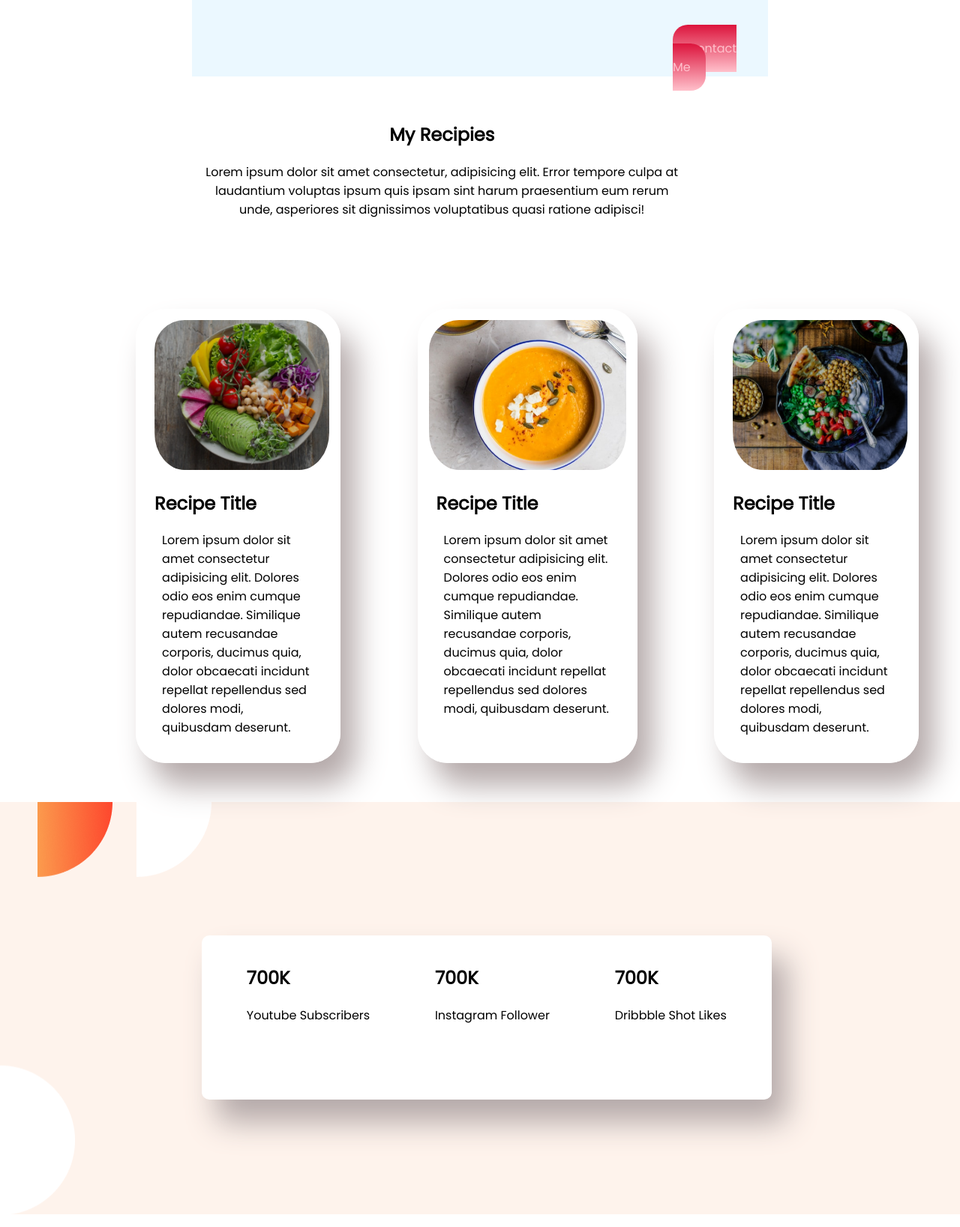
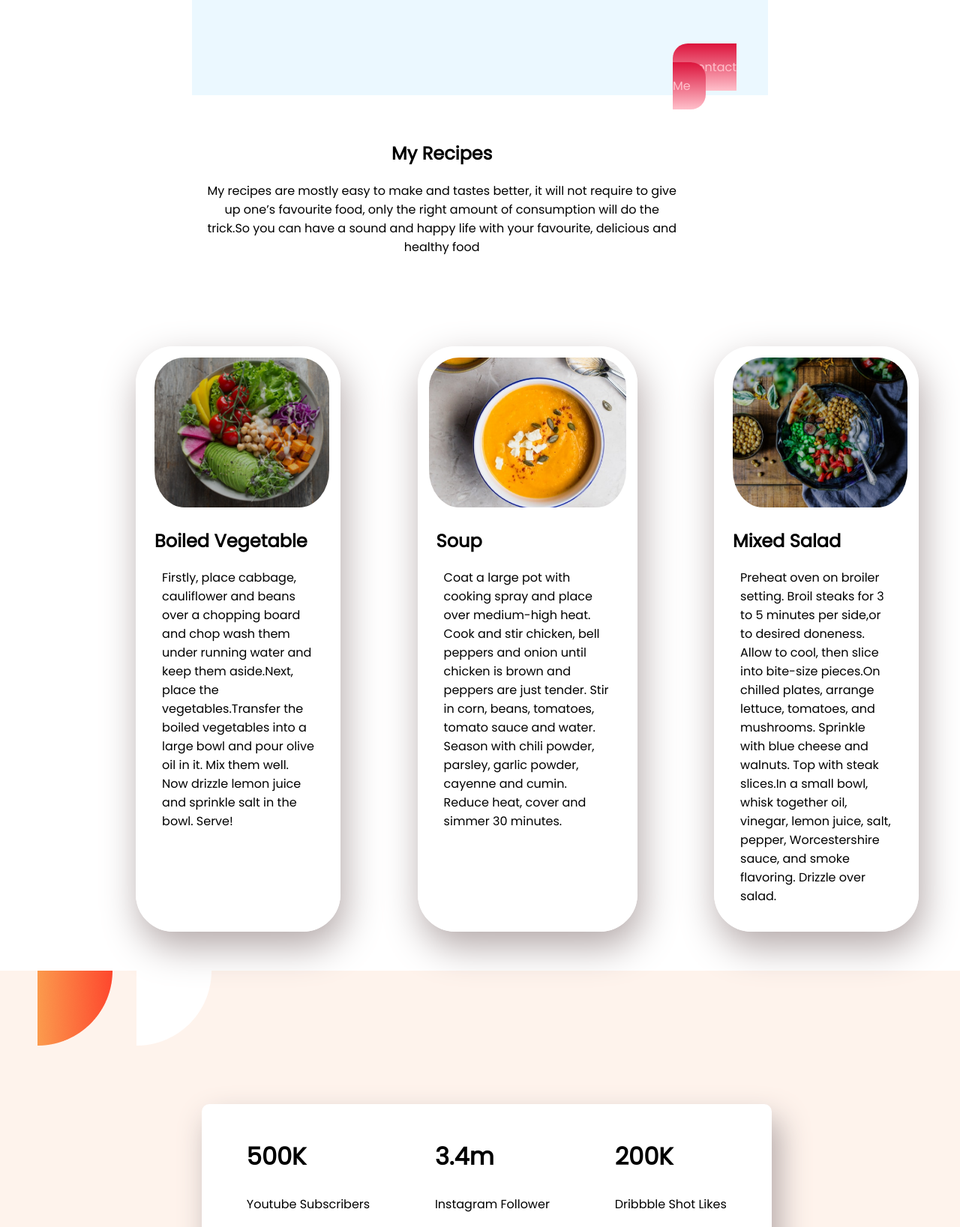
Before and after one commit to NadiaPeeya/food-network, a plain HTML site: page index.html in a window 1280 px wide. Shown: the part 1081-2718 px from the top of the page at 75% size. Drawn offline with Linux system fonts and the light colour scheme.

Commit message:
some files removed

```diff
--- a/index.html
+++ b/index.html
@@ -22,14 +22,15 @@
 
                     Just Eat <span class="healthy-color">Healthy</span> <br>
 
-                    With <span class="orange-color">Food Network</span></h1>
+                    With <span class="orange-color">Food</span> Network</h1>
 
 
-                <p>Imagine you don't need a diet because we provide
+                <p>Just Imagine! you don't need a diet As we provide
 
-                    healthy and delicious food for you</p>
+                    healthy and delicious food for you.So dont late, grab your favourite food from here</p>
 
-                <a class="button" target="_blank" href="">Order</a>
+                <a class="button" target="_blank"
+                    href="https://www.hsph.harvard.edu/nutritionsource/food-features/">Order</a>
             </div>
 
             <div>
@@ -53,29 +54,27 @@
 
             <div>
 
-                <h1>About Me</h1>
+                <h2>About Me</h2>
 
-                <p>Lorem ipsum dolor sit amet consectetur adipisicing elit. Ratione beatae assumenda, quisquam possimus
-                    repellat
-                    voluptate! Perspiciatis, at unde, voluptate vero exercitationem, voluptatem similique soluta atque
-                    distinctio
-                    accusamus consequuntur. Atque, officia.</p>
+                <p>I am a women's health nutritionist, I help women find food freedom and helping to improve life using
+                    food and nutrition to manage one's digestive health. From eating disorder recovery to body image
+                    healing, I will guide you on your path to a healthy lifestyle.</p>
 
-                <a class="button" target="_blank" href="">Contact Me</a>
+                <a class="button" target="_blank" href="https://www.linkedin.com/in/nadia-peeya-086104187/">Contact
+                    Me</a>
 
             </div>
         </div>
     </section>
 
 
-    <section id="my-recipies">
+    <section id="my-recipes">
 
         <div class="center">
-            <h2>My Recipies</h2>
-            <p>Lorem ipsum dolor sit amet consectetur, adipisicing elit. Error tempore culpa at laudantium voluptas
-                ipsum
-                quis ipsam sint harum praesentium eum rerum unde, asperiores sit dignissimos voluptatibus quasi ratione
-                adipisci!</p>
+            <h2>My Recipes</h2>
+            <p>My recipes are mostly easy to make and tastes better, it will not require to give up one’s favourite
+                food, only the right amount of consumption will do the trick.So you can have a sound and happy life with
+                your favourite, delicious and healthy food </p>
         </div>
 
         <div class="arranged-flexible">
@@ -84,30 +83,33 @@
                 <span class="image-width">
                     <img src="food/pic2.png" alt="loading">
                 </span>
-                <h2 class="recipe-title">Recipe Title</h2>
-                <p class="food-recipe">Lorem ipsum dolor sit amet consectetur adipisicing elit. Dolores odio eos enim
-                    cumque repudiandae.
-                    Similique autem recusandae corporis, ducimus quia, dolor obcaecati incidunt repellat repellendus sed
-                    dolores modi, quibusdam deserunt.</p>
+                <h2 class="recipe-title">Boiled Vegetable</h2>
+                <p class="food-recipe">Firstly, place cabbage, cauliflower and beans over a chopping board and chop
+                    wash them under running water and keep them aside.Next, place the vegetables.Transfer the boiled
+                    vegetables into a large bowl and pour olive oil in it. Mix
+                    them well. Now drizzle lemon juice and
+                    sprinkle salt in the bowl. Serve!
+                </p>
             </div>
 
             <div class="solid-border">
                 <img src="food/pic3.png" alt="loading">
-                <h2 class="recipe-title">Recipe Title</h2>
-                <p class="food-recipe">Lorem ipsum dolor sit amet consectetur adipisicing elit. Dolores odio eos enim
-                    cumque repudiandae.
-                    Similique autem recusandae corporis, ducimus quia, dolor obcaecati incidunt repellat repellendus sed
-                    dolores modi, quibusdam deserunt.</p>
+                <h2 class="recipe-title">Soup</h2>
+                <p class="food-recipe">Coat a large pot with cooking spray and place over medium-high heat. Cook and
+                    stir chicken, bell peppers and onion until chicken is brown and peppers are just tender. Stir in
+                    corn, beans, tomatoes, tomato sauce and water. Season with chili powder, parsley, garlic powder,
+                    cayenne and cumin. Reduce heat, cover and simmer 30 minutes.</p>
             </div>
             <div class="solid-border">
                 <span class="image-width">
                     <img src="food/pic4.png" alt="loading">
                 </span>
-                <h2 class="recipe-title">Recipe Title</h2>
-                <p class="food-recipe">Lorem ipsum dolor sit amet consectetur adipisicing elit. Dolores odio eos enim
-                    cumque repudiandae.
-                    Similique autem recusandae corporis, ducimus quia, dolor obcaecati incidunt repellat repellendus sed
-                    dolores modi, quibusdam deserunt.</p>
+                <h2 class="recipe-title">Mixed Salad</h2>
+                <p class="food-recipe">Preheat oven on broiler setting. Broil steaks for 3 to 5 minutes per side,or to
+                    desired doneness. Allow to cool, then slice into bite-size pieces.On chilled plates, arrange
+                    lettuce, tomatoes, and mushrooms. Sprinkle with blue cheese and walnuts. Top with steak slices.In a
+                    small bowl, whisk together oil, vinegar, lemon juice, salt, pepper, Worcestershire sauce, and smoke
+                    flavoring. Drizzle over salad.</p>
             </div>
         </div>
     </section>
@@ -117,17 +119,17 @@
 
         <div class="arranged-width arranged-flexible ending-box">
             <div>
-                <h1>700K</h1>
+                <h1>500K</h1>
                 <P>Youtube Subscribers</P>
             </div>
 
             <div>
-                <h1>700K</h1>
+                <h1>3.4m</h1>
                 <P>Instagram Follower</P>
             </div>
 
             <div>
-                <h1>700K</h1>
+                <h1>200K</h1>
                 <P>Dribbble Shot Likes</P>
             </div>
         </div>
@@ -140,7 +142,8 @@
 
     <footer>
 
-        <h1>Food Network</h1>
+        <h1><span class="orange-color">Food</span>
+            Network</h1>
         <p>Eat healthy and live a sound healthy weathly happy life</p>
 
 
--- a/style.css
+++ b/style.css
@@ -3,6 +3,11 @@ body{
     font-family: 'Poppins', sans-serif;
     margin: 0%;
 
+}
+
+h1{
+    font-weight: 900;
+    font-size: 200%;
 }
 
 p{
@@ -33,10 +38,19 @@ p{
     margin-left:21%;
     margin-top: 10%;
     margin-bottom: 10%;
-    box-shadow: 20px 30px 40px rgb(180, 169, 169);
+    box-shadow: 10px 20px 40px rgb(180, 169, 169);
     background-color: white;
     border: 10px solid white;
     border-radius: 10px 10px 10px 10px;
+}
+.ending-box:hover{
+
+    background:white;
+    border-radius: 20px 20px 20px 20px;
+    box-shadow: 2px 2px 10px rgb(236, 224, 224);
+    transition: 1ms;
+    transform: scale(1.05);
+
 }
 
 
@@ -55,7 +69,7 @@ p{
     margin-right: 20%;
 }
 
-#my-recipies{
+#my-recipes{
 
     margin-top: 0%;
     padding-right: 10%;
@@ -89,14 +103,24 @@ p{
 
 .solid-border{
 
-    border-radius:40px 40px 40px 40px;
+    border-radius:50px;
     width: 50%;
     margin: 5% 5%;
     border: 2px solid white;
-    box-shadow: 20px 30px 40px rgb(180, 169, 169);
+    box-shadow:5px 20px 50px rgb(180, 169, 169);
     margin-top: 0%;
     border-width: 5px;
 
+
+}
+
+.solid-border:hover{
+
+    background:white;
+    border-radius: 20px 20px 20px 20px;
+    box-shadow: 2px 2px 2px rgb(236, 224, 224);
+    transition: 1ms;
+    transform: scale(1.05);
 
 }
 
@@ -144,9 +168,23 @@ p{
     font-weight: 50%;
 
 
+}
+
+.button:hover{
+
+    background: rgba(153, 16, 23, 0.822);
+    border-radius: 20px 20px 20px 20px;
+    box-shadow: -3px 0px 5px rgb(238, 150, 150);
+    transform: scale(1.03);
 
 }
 
 footer{
+    color: #333;
+    font-size: 11px;
     text-align: center;
+    vertical-align: bottom
+
+
+
 }
```
